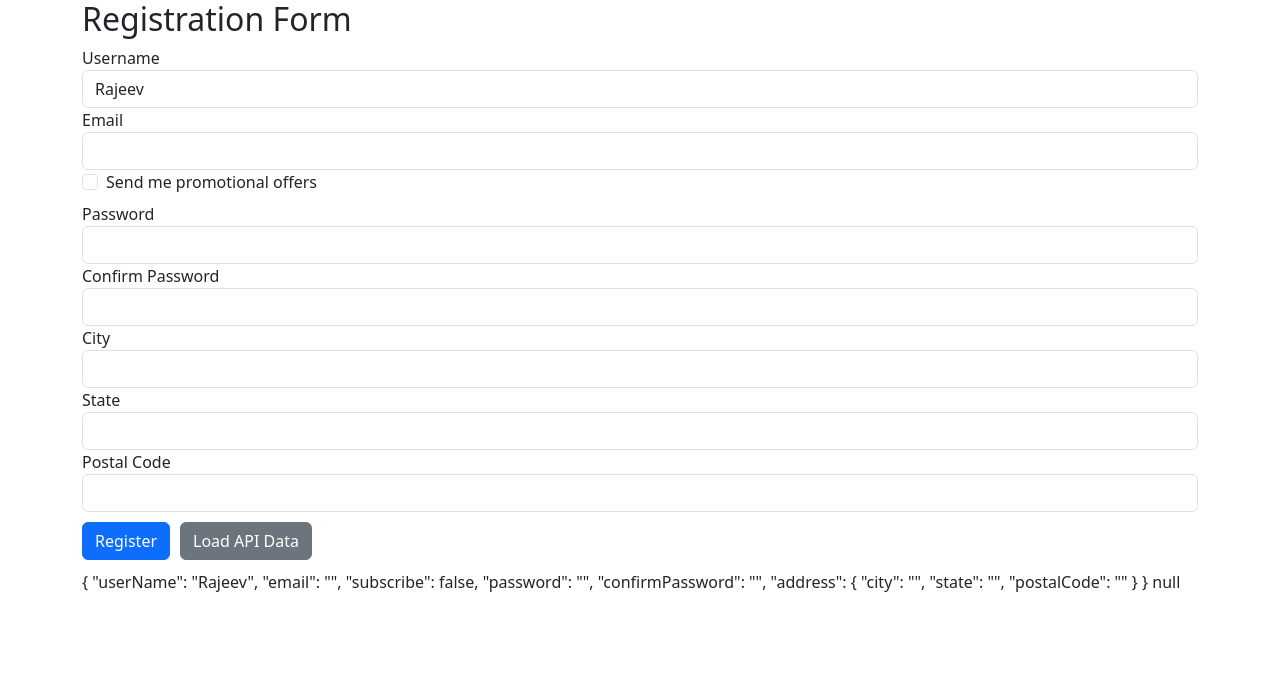
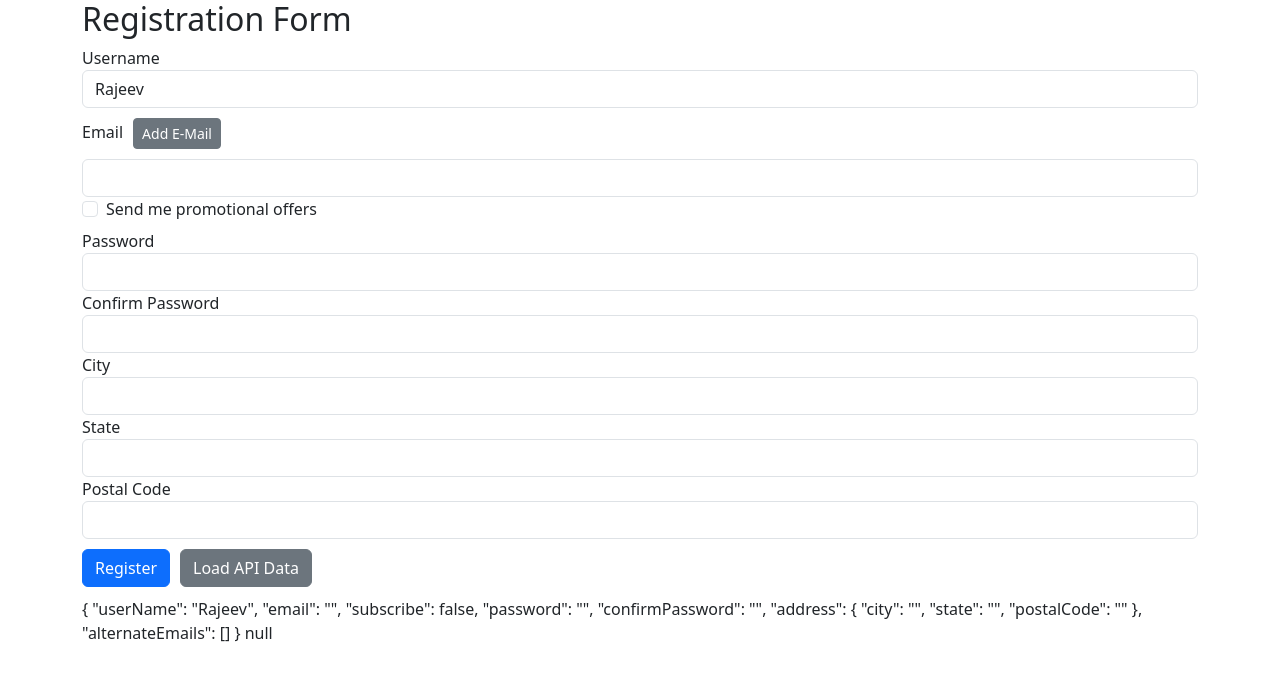
Before and after one commit to ShriyanshJn/angular-reactive-forms, an Angular app: page / in a window 1280 px wide. Shown: the top 680 px of the page. Built offline with nearby package versions, Linux system fonts and the light colour scheme.

Commit message:
dynamic email fields using FormArray

```diff
--- a/src/app/app.component.html
+++ b/src/app/app.component.html
@@ -24,9 +24,14 @@
         </div>
         <div class="form-group">
             <label>Email</label>
+            <button class="btn btn-secondary btn-sm" style="margin: 10px 10px" (click)="addAlternateEmail()">Add
+                E-Mail</button>
             <input [class.is-invalid]="email?.touched && email?.invalid" type="text" formControlName="email"
                 class="form-control">
             <small class="text-danger" *ngIf="email?.errors?.['required']">Email is required</small>
+            <div formArrayName="alternateEmails" *ngFor="let email of alternateEmails.controls; let i = index">
+                <input type="text" class="form-control my-1" formControlName="{{i}}">
+            </div>
         </div>
         <div class="form-check mb-2">
             <input class="form-check-input" formControlName="subscribe" type="checkbox">
--- a/src/app/app.component.ts
+++ b/src/app/app.component.ts
@@ -1,10 +1,12 @@
+//* FormArray - Array, Dynamic Controls ; FormGroup - Object
+
 //* There are 2 ways to create Form Model
 //*   1. FormGroup + FormControl
 //*   2. FormBuilder - short refactored way to create Form Model
 
 import { Component, OnInit } from '@angular/core';
 // import { FormControl, FormGroup } from '@angular/forms';
-import { FormBuilder, FormGroup, RequiredValidator, Validator, Validators } from '@angular/forms';
+import { FormBuilder, FormGroup, RequiredValidator, Validator, Validators, FormArray } from '@angular/forms';
 import { forbiddenNameValidator } from './shared/user-name.validator';
 import { PasswordValidator } from './shared/password.validator';
 
@@ -27,9 +29,18 @@
     return this.registrationForm.get('email')
   }
 
+  get alternateEmails() {
+    return this.registrationForm.get('alternateEmails') as FormArray
+  }
+
+  addAlternateEmail() {
+    this.alternateEmails.push(this._formBuilder.control(''))
+    // console.log(this.alternateEmails)
+  }
+
   //* 1.
   //* whole form - FormGroup, one field component of form - FormControl, they together comprise of FormModel
-  // registrationForm = new FormGroup({
+  // this.registrationForm = new FormGroup({
   //   userName: new FormControl('Rajeev'), //* We can set default value
   //   password: new FormControl(''),
   //   confirmPassword: new FormControl(''),
@@ -54,7 +65,8 @@
         city: [''],
         state: [''],
         postalCode: ['']
-      })
+      }),
+      alternateEmails: this._formBuilder.array([])
     }, { validator: PasswordValidator })
 
     this.registrationForm.get('subscribe')?.valueChanges.subscribe(checkedValue => {
```
